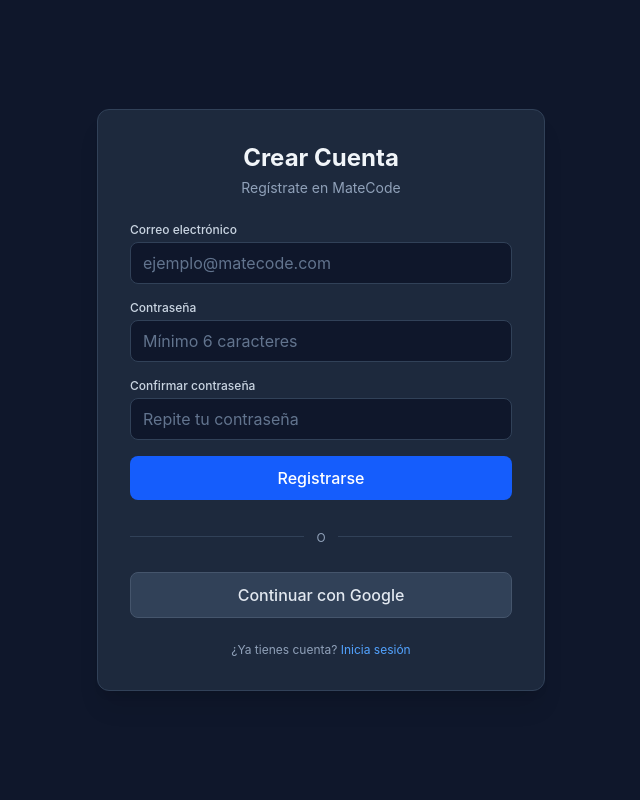
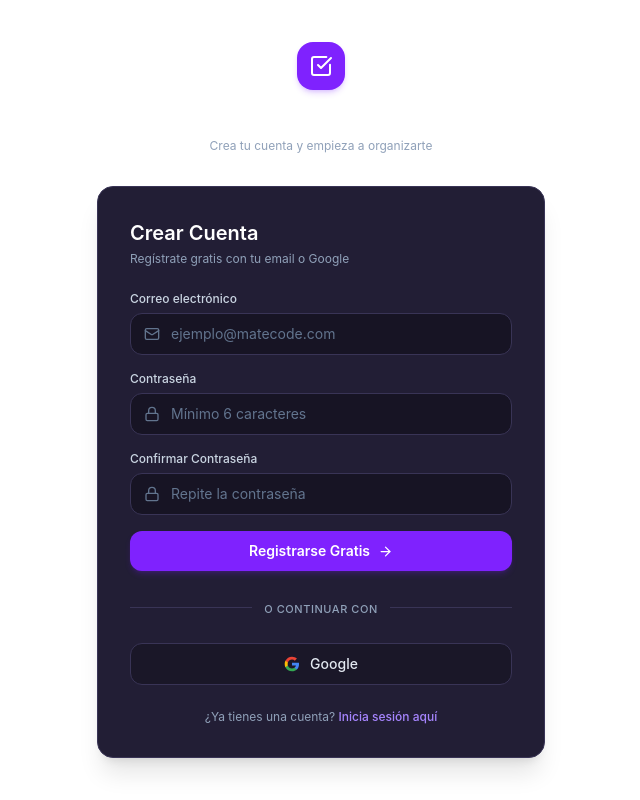
Before and after one commit to FFigueroa26/ProyectoM4_FelixFigueroa, a React (Vite) app: page /register in a window 1280 px wide. Shown: the whole page, without its empty margins (319-959 px from the left). Built offline with nearby package versions, Linux system fonts and the light colour scheme; no server answers.

Commit message:
refactor(auth): extraer componentes reutilizables de autenticacion

```diff
--- /dev/null
+++ b/src/components/auth/AuthDivider.tsx
@@ -0,0 +1,12 @@
+export function AuthDivider() {
+  return (
+    <div className="relative my-6 text-center">
+      <div className="absolute inset-0 flex items-center">
+        <div className="w-full border-t border-[#393456]" />
+      </div>
+      <span className="relative px-3 bg-[#221e35] text-[11px] uppercase tracking-wider text-slate-400 font-medium">
+        o continuar con
+      </span>
+    </div>
+  )
+}
--- /dev/null
+++ b/src/components/auth/AuthPageShell.tsx
@@ -0,0 +1,49 @@
+import type { ReactNode } from 'react'
+import { CheckSquare } from 'lucide-react'
+
+interface AuthPageShellProps {
+  brandSubtitle: string
+  title: string
+  description: string
+  error: string | null
+  children: ReactNode
+  footer: ReactNode
+}
+
+export function AuthPageShell({
+  brandSubtitle,
+  title,
+  description,
+  error,
+  children,
+  footer,
+}: AuthPageShellProps) {
+  return (
+    <div className="min-h-screen flex items-center justify-center p-4">
+      <div className="w-full max-w-md">
+        <div className="text-center mb-8">
+          <div className="inline-flex items-center justify-center w-12 h-12 rounded-2xl bg-violet-600 text-white mb-3 shadow-md shadow-violet-600/20">
+            <CheckSquare className="w-6 h-6" />
+          </div>
+          <h1 className="text-2xl font-bold text-white tracking-tight">MateCode</h1>
+          <p className="text-xs text-slate-400 mt-1">{brandSubtitle}</p>
+        </div>
+
+        <div className="bg-[#221e35] border border-[#393456] rounded-2xl p-7 sm:p-8 shadow-xl">
+          <h2 className="text-xl font-semibold text-white mb-1">{title}</h2>
+          <p className="text-xs text-slate-400 mb-6">{description}</p>
+
+          {error && (
+            <div className="mb-5 p-3 bg-red-950/40 border border-red-500/30 rounded-xl text-red-200 text-xs flex items-center gap-2">
+              <span className="w-1.5 h-1.5 rounded-full bg-red-400 shrink-0" />
+              <span>{error}</span>
+            </div>
+          )}
+
+          {children}
+          {footer}
+        </div>
+      </div>
+    </div>
+  )
+}
--- /dev/null
+++ b/src/components/auth/AuthTextField.tsx
@@ -0,0 +1,44 @@
+import type { LucideIcon } from 'lucide-react'
+
+interface AuthTextFieldProps {
+  id: string
+  label: string
+  type: string
+  placeholder: string
+  value: string
+  autoComplete: string
+  icon: LucideIcon
+  onChange: (value: string) => void
+}
+
+export function AuthTextField({
+  id,
+  label,
+  type,
+  placeholder,
+  value,
+  autoComplete,
+  icon: Icon,
+  onChange,
+}: AuthTextFieldProps) {
+  return (
+    <div>
+      <label htmlFor={id} className="block text-xs font-medium text-slate-300 mb-1.5">
+        {label}
+      </label>
+      <div className="relative">
+        <Icon className="w-4 h-4 text-slate-500 absolute left-3.5 top-1/2 -translate-y-1/2" />
+        <input
+          id={id}
+          type={type}
+          placeholder={placeholder}
+          value={value}
+          onChange={(e) => onChange(e.target.value)}
+          required
+          autoComplete={autoComplete}
+          className="w-full pl-10 pr-3.5 py-2.5 bg-[#171424] border border-[#393456] rounded-xl text-white text-sm placeholder-slate-500 focus:outline-none focus:border-violet-400 focus:ring-1 focus:ring-violet-400/30 transition"
+        />
+      </div>
+    </div>
+  )
+}
--- /dev/null
+++ b/src/components/auth/GoogleAuthButton.tsx
@@ -0,0 +1,35 @@
+interface GoogleAuthButtonProps {
+  disabled: boolean
+  onClick: () => void
+}
+
+export function GoogleAuthButton({ disabled, onClick }: GoogleAuthButtonProps) {
+  return (
+    <button
+      type="button"
+      onClick={onClick}
+      disabled={disabled}
+      className="w-full py-2.5 px-4 bg-[#1a1728] hover:bg-[#201c33] border border-[#393456] rounded-xl text-sm font-medium text-slate-200 hover:text-white transition flex items-center justify-center gap-2.5 disabled:opacity-50 cursor-pointer"
+    >
+      <svg className="w-4 h-4" viewBox="0 0 24 24">
+        <path
+          fill="#4285F4"
+          d="M22.56 12.25c0-.78-.07-1.53-.2-2.25H12v4.26h5.92c-.26 1.37-1.04 2.53-2.21 3.31v2.77h3.57c2.08-1.92 3.28-4.74 3.28-8.09z"
+        />
+        <path
+          fill="#34A853"
+          d="M12 23c2.97 0 5.46-.98 7.28-2.66l-3.57-2.77c-.98.66-2.23 1.06-3.71 1.06-2.86 0-5.29-1.93-6.16-4.53H2.18v2.84C3.99 20.53 7.7 23 12 23z"
+        />
+        <path
+          fill="#FBBC05"
+          d="M5.84 14.09c-.22-.66-.35-1.36-.35-2.09s.13-1.43.35-2.09V7.06H2.18C1.43 8.55 1 10.22 1 12s.43 3.45 1.18 4.94l2.85-2.22.81-.63z"
+        />
+        <path
+          fill="#EA4335"
+          d="M12 5.38c1.62 0 3.06.56 4.21 1.64l3.15-3.15C17.45 2.09 14.97 1 12 1 7.7 1 3.99 3.47 2.18 7.06l3.66 2.84c.87-2.6 3.3-4.52 6.16-4.52z"
+        />
+      </svg>
+      <span>Google</span>
+    </button>
+  )
+}
--- a/src/pages/LoginPage.tsx
+++ b/src/pages/LoginPage.tsx
@@ -1,5 +1,10 @@
 import { useState, type FormEvent } from 'react'
 import { Link, useNavigate } from 'react-router-dom'
+import { Lock, Mail, ArrowRight } from 'lucide-react'
+import { AuthDivider } from '../components/auth/AuthDivider'
+import { AuthPageShell } from '../components/auth/AuthPageShell'
+import { AuthTextField } from '../components/auth/AuthTextField'
+import { GoogleAuthButton } from '../components/auth/GoogleAuthButton'
 import { useAuth } from '../hooks/useAuth'
 import { getAuthErrorMessage } from '../services/authService'
 
@@ -48,82 +53,61 @@ export function LoginPage() {
   }
 
   return (
-    <div className="min-h-screen bg-slate-900 text-slate-100 flex items-center justify-center p-4">
-      <div className="w-full max-w-md bg-slate-800 border border-slate-700 rounded-xl p-8 shadow-xl">
-        <h2 className="text-2xl font-bold text-center mb-1">Iniciar Sesión</h2>
-        <p className="text-sm text-slate-400 text-center mb-6">MateCode - Gestión de Tareas</p>
-
-        {error && (
-          <div className="mb-4 p-3 bg-red-950/50 border border-red-500/50 rounded-lg text-red-200 text-sm">
-            {error}
-          </div>
-        )}
-
+    <AuthPageShell
+      brandSubtitle="Gestión ordenada y sencilla de tus tareas"
+      title="Iniciar Sesión"
+      description="Ingresa tus datos para acceder a tu cuenta"
+      error={error}
+      footer={
+        <p className="mt-6 text-center text-xs text-slate-400">
+          ¿Aún no tienes cuenta?{' '}
+          <Link to="/register" className="text-violet-400 hover:text-violet-300 font-medium transition">
+            Crea tu cuenta aquí
+          </Link>
+        </p>
+      }
+    >
       <form onSubmit={handleSubmit} className="space-y-4">
-          <div>
-            <label htmlFor="email" className="block text-xs font-medium text-slate-300 mb-1">
-              Correo electrónico
-            </label>
-            <input
+        <AuthTextField
           id="email"
+          label="Correo electrónico"
           type="email"
           placeholder="ejemplo@matecode.com"
           value={email}
-              onChange={(e) => setEmail(e.target.value)}
-              required
           autoComplete="email"
-              className="w-full px-3 py-2 bg-slate-900 border border-slate-700 rounded-lg text-white placeholder-slate-500 focus:outline-none focus:ring-2 focus:ring-blue-500"
+          icon={Mail}
+          onChange={setEmail}
         />
-          </div>
 
-          <div>
-            <label htmlFor="password" className="block text-xs font-medium text-slate-300 mb-1">
-              Contraseña
-            </label>
-            <input
+        <AuthTextField
           id="password"
+          label="Contraseña"
           type="password"
           placeholder="••••••••"
           value={password}
-              onChange={(e) => setPassword(e.target.value)}
-              required
           autoComplete="current-password"
-              className="w-full px-3 py-2 bg-slate-900 border border-slate-700 rounded-lg text-white placeholder-slate-500 focus:outline-none focus:ring-2 focus:ring-blue-500"
+          icon={Lock}
+          onChange={setPassword}
         />
-          </div>
 
         <button
           type="submit"
           disabled={submitting}
-            className="w-full py-2.5 px-4 bg-blue-600 hover:bg-blue-500 rounded-lg font-medium text-white transition disabled:opacity-50 cursor-pointer"
+          className="w-full mt-2 py-2.5 px-4 bg-violet-600 hover:bg-violet-500 text-white rounded-xl text-sm font-semibold shadow-md shadow-violet-600/20 transition flex items-center justify-center gap-2 disabled:opacity-50 cursor-pointer"
         >
-            {submitting ? 'Ingresando...' : 'Iniciar Sesión'}
+          {submitting ? (
+            'Iniciando sesión...'
+          ) : (
+            <>
+              <span>Iniciar Sesión</span>
+              <ArrowRight size={15} />
+            </>
+          )}
         </button>
       </form>
 
-        <div className="relative my-6 text-center">
-          <div className="absolute inset-0 flex items-center">
-            <div className="w-full border-t border-slate-700" />
-          </div>
-          <span className="relative px-3 bg-slate-800 text-xs text-slate-400 uppercase">o</span>
-        </div>
-
-        <button
-          type="button"
-          onClick={handleGoogle}
-          disabled={submitting}
-          className="w-full py-2.5 px-4 bg-slate-700 hover:bg-slate-600 border border-slate-600 rounded-lg font-medium text-slate-200 transition disabled:opacity-50 cursor-pointer"
-        >
-          Continuar con Google
-        </button>
-
-        <p className="mt-6 text-center text-xs text-slate-400">
-          ¿No tienes cuenta?{' '}
-          <Link to="/register" className="text-blue-400 hover:underline">
-            Regístrate aquí
-          </Link>
-        </p>
-      </div>
-    </div>
+      <AuthDivider />
+      <GoogleAuthButton disabled={submitting} onClick={handleGoogle} />
+    </AuthPageShell>
   )
 }
--- a/src/pages/RegisterPage.tsx
+++ b/src/pages/RegisterPage.tsx
@@ -1,5 +1,10 @@
 import { useState, type FormEvent } from 'react'
 import { Link, useNavigate } from 'react-router-dom'
+import { Lock, Mail, ArrowRight } from 'lucide-react'
+import { AuthDivider } from '../components/auth/AuthDivider'
+import { AuthPageShell } from '../components/auth/AuthPageShell'
+import { AuthTextField } from '../components/auth/AuthTextField'
+import { GoogleAuthButton } from '../components/auth/GoogleAuthButton'
 import { useAuth } from '../hooks/useAuth'
 import { getAuthErrorMessage } from '../services/authService'
 
@@ -59,98 +64,72 @@ export function RegisterPage() {
   }
 
   return (
-    <div className="min-h-screen bg-slate-900 text-slate-100 flex items-center justify-center p-4">
-      <div className="w-full max-w-md bg-slate-800 border border-slate-700 rounded-xl p-8 shadow-xl">
-        <h2 className="text-2xl font-bold text-center mb-1">Crear Cuenta</h2>
-        <p className="text-sm text-slate-400 text-center mb-6">Regístrate en MateCode</p>
-
-        {error && (
-          <div className="mb-4 p-3 bg-red-950/50 border border-red-500/50 rounded-lg text-red-200 text-sm">
-            {error}
-          </div>
-        )}
-
+    <AuthPageShell
+      brandSubtitle="Crea tu cuenta y empieza a organizarte"
+      title="Crear Cuenta"
+      description="Regístrate gratis con tu email o Google"
+      error={error}
+      footer={
+        <p className="mt-6 text-center text-xs text-slate-400">
+          ¿Ya tienes una cuenta?{' '}
+          <Link to="/login" className="text-violet-400 hover:text-violet-300 font-medium transition">
+            Inicia sesión aquí
+          </Link>
+        </p>
+      }
+    >
       <form onSubmit={handleSubmit} className="space-y-4">
-          <div>
-            <label htmlFor="email" className="block text-xs font-medium text-slate-300 mb-1">
-              Correo electrónico
-            </label>
-            <input
+        <AuthTextField
           id="email"
+          label="Correo electrónico"
           type="email"
           placeholder="ejemplo@matecode.com"
           value={email}
-              onChange={(e) => setEmail(e.target.value)}
-              required
           autoComplete="email"
-              className="w-full px-3 py-2 bg-slate-900 border border-slate-700 rounded-lg text-white placeholder-slate-500 focus:outline-none focus:ring-2 focus:ring-blue-500"
+          icon={Mail}
+          onChange={setEmail}
         />
-          </div>
 
-          <div>
-            <label htmlFor="password" className="block text-xs font-medium text-slate-300 mb-1">
-              Contraseña
-            </label>
-            <input
+        <AuthTextField
           id="password"
+          label="Contraseña"
           type="password"
           placeholder="Mínimo 6 caracteres"
           value={password}
-              onChange={(e) => setPassword(e.target.value)}
-              required
           autoComplete="new-password"
-              className="w-full px-3 py-2 bg-slate-900 border border-slate-700 rounded-lg text-white placeholder-slate-500 focus:outline-none focus:ring-2 focus:ring-blue-500"
+          icon={Lock}
+          onChange={setPassword}
         />
-          </div>
 
-          <div>
-            <label htmlFor="confirmPassword" className="block text-xs font-medium text-slate-300 mb-1">
-              Confirmar contraseña
-            </label>
-            <input
+        <AuthTextField
           id="confirmPassword"
+          label="Confirmar Contraseña"
           type="password"
-              placeholder="Repite tu contraseña"
+          placeholder="Repite la contraseña"
           value={confirmPassword}
-              onChange={(e) => setConfirmPassword(e.target.value)}
-              required
           autoComplete="new-password"
-              className="w-full px-3 py-2 bg-slate-900 border border-slate-700 rounded-lg text-white placeholder-slate-500 focus:outline-none focus:ring-2 focus:ring-blue-500"
+          icon={Lock}
+          onChange={setConfirmPassword}
         />
-          </div>
 
         <button
           type="submit"
           disabled={submitting}
-            className="w-full py-2.5 px-4 bg-blue-600 hover:bg-blue-500 rounded-lg font-medium text-white transition disabled:opacity-50 cursor-pointer"
+          className="w-full mt-2 py-2.5 px-4 bg-violet-600 hover:bg-violet-500 text-white rounded-xl text-sm font-semibold shadow-md shadow-violet-600/20 transition flex items-center justify-center gap-2 disabled:opacity-50 cursor-pointer"
         >
-            {submitting ? 'Creando cuenta...' : 'Registrarse'}
+          {submitting ? (
+            'Creando cuenta...'
+          ) : (
+            <>
+              <span>Registrarse Gratis</span>
+              <ArrowRight size={15} />
+            </>
+          )}
         </button>
       </form>
 
-        <div className="relative my-6 text-center">
-          <div className="absolute inset-0 flex items-center">
-            <div className="w-full border-t border-slate-700" />
-          </div>
-          <span className="relative px-3 bg-slate-800 text-xs text-slate-400 uppercase">o</span>
-        </div>
-
-        <button
-          type="button"
-          onClick={handleGoogle}
-          disabled={submitting}
-          className="w-full py-2.5 px-4 bg-slate-700 hover:bg-slate-600 border border-slate-600 rounded-lg font-medium text-slate-200 transition disabled:opacity-50 cursor-pointer"
-        >
-          Continuar con Google
-        </button>
-
-        <p className="mt-6 text-center text-xs text-slate-400">
-          ¿Ya tienes cuenta?{' '}
-          <Link to="/login" className="text-blue-400 hover:underline">
-            Inicia sesión
-          </Link>
-        </p>
-      </div>
-    </div>
+      <AuthDivider />
+      <GoogleAuthButton disabled={submitting} onClick={handleGoogle} />
+    </AuthPageShell>
   )
 }
```
Lines whose indentation alone changed are shown as unchanged.
